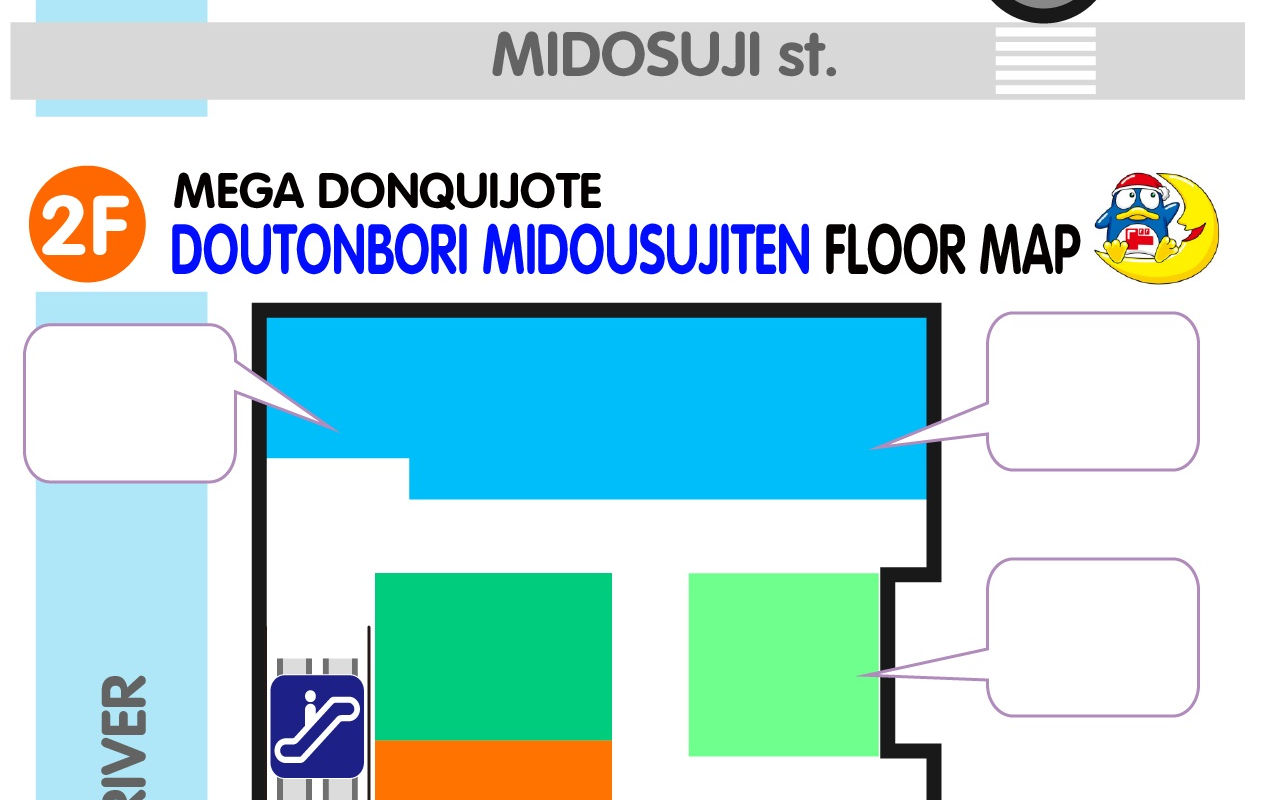
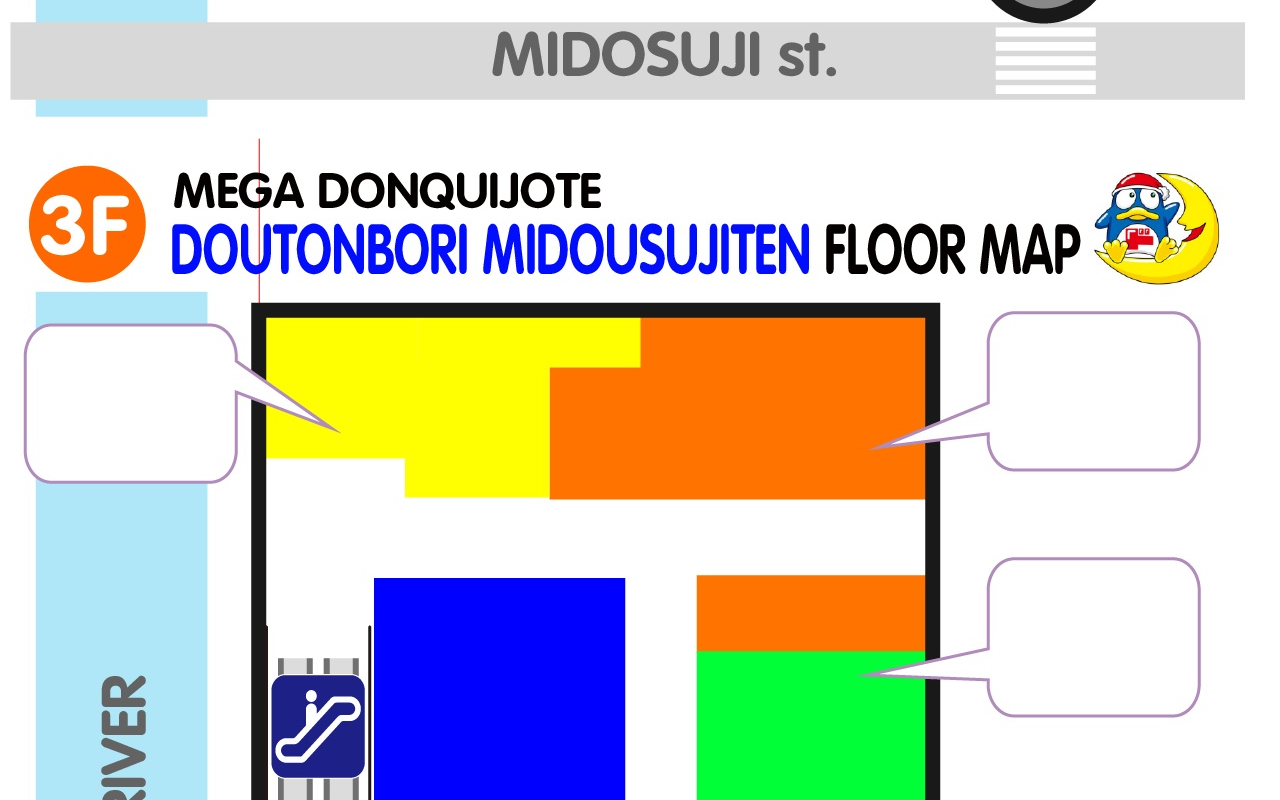
Before and after one commit to ppih-donki/floormap.00373, a plain HTML site: page index.html in a window 1280 px wide. Shown: the part 3420-4220 px from the top of the page. Drawn offline with Linux system fonts and the light colour scheme.

Commit message:
Update index.html

```diff
--- a/index.html
+++ b/index.html
@@ -17,10 +17,10 @@
   <!-- ディレクトリ構成に合わせたパスで画像を指定 -->
   <img src="./images/00373_1F_map.jpg" alt="1F Map">
   <img src="./images/00373_2F_map.jpg" alt="2F Map">
-  <img src="./images/00373_2F_map.jpg" alt="3F Map">
-  <img src="./images/00373_2F_map.jpg" alt="4F Map">
-  <img src="./images/00373_2F_map.jpg" alt="5F Map">
-  <img src="./images/00373_2F_map.jpg" alt="6F Map">
-  <img src="./images/00373_2F_map.jpg" alt="7F Map">
+  <img src="./images/00373_3F_map.jpg" alt="3F Map">
+  <img src="./images/00373_4F_map.jpg" alt="4F Map">
+  <img src="./images/00373_5F_map.jpg" alt="5F Map">
+  <img src="./images/00373_6F_map.jpg" alt="6F Map">
+  <img src="./images/00373_7F_map.jpg" alt="7F Map">
 </body>
 </html>
```
